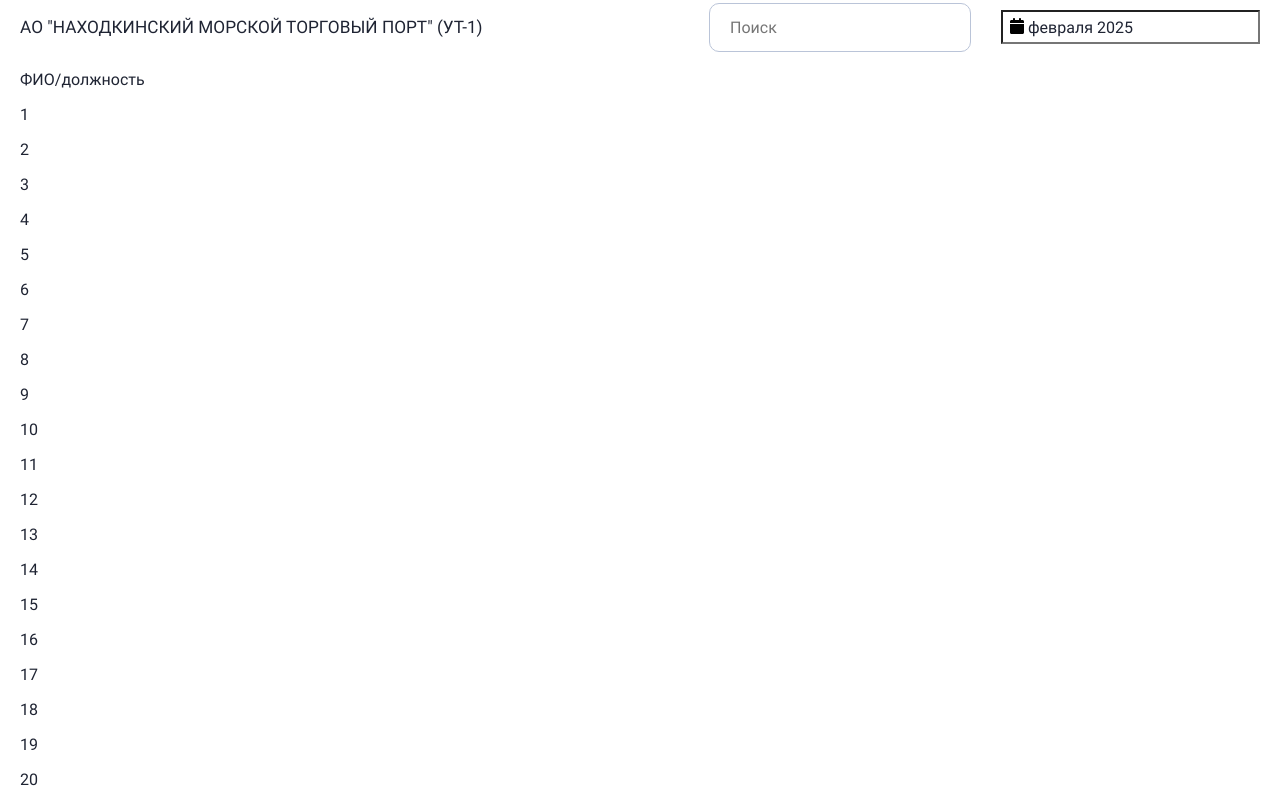
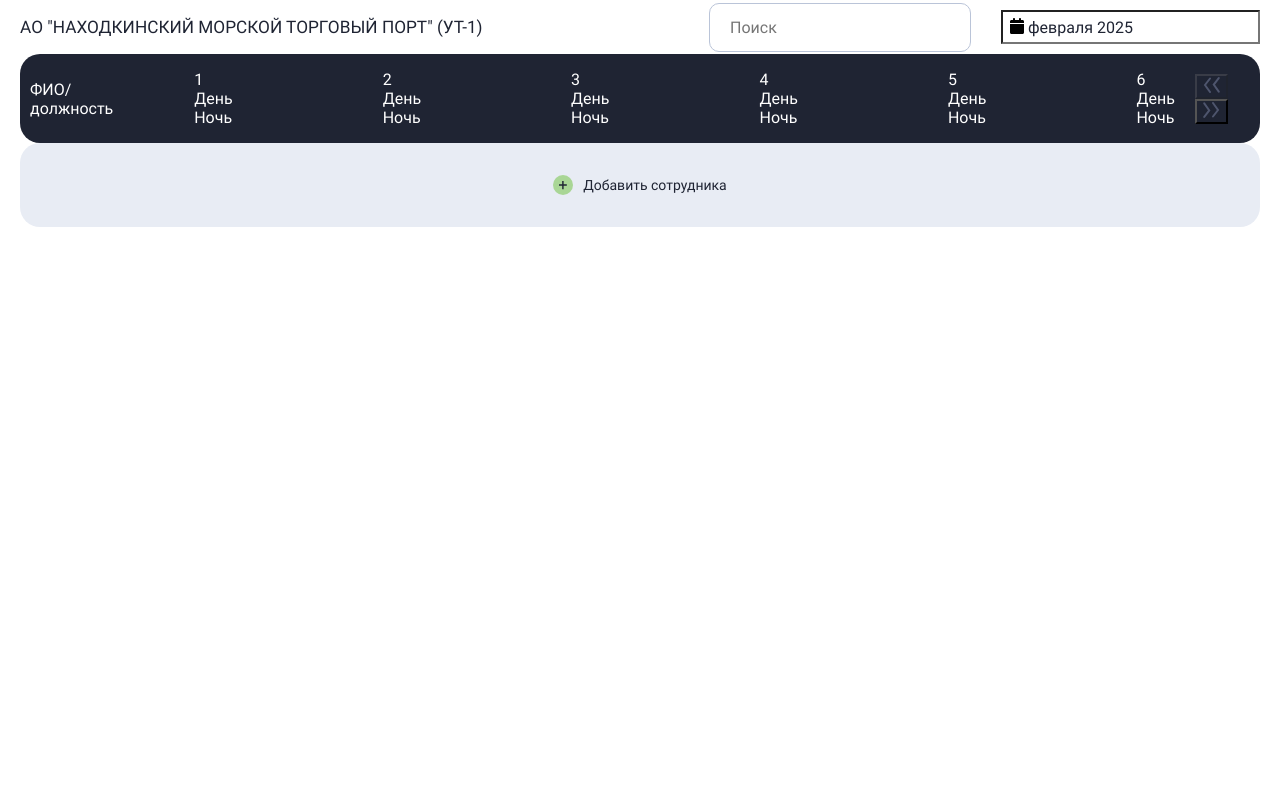
Before and after one commit to kkirrin/client-agencyGIR, a React (Vite) app: page /object/1 in a window 1280 px wide. Shown: the top 800 px of the page. Built offline with nearby package versions, Linux system fonts and the light colour scheme.

Commit message:
feat: добавил логику пролистывания дней

```diff
--- a/src/components/AddWorkwerBtn/style.module.scss
+++ b/src/components/AddWorkwerBtn/style.module.scss
@@ -10,7 +10,7 @@
     padding: 20px;
     width: 100%;
 
-    border-radius: 10px;
+    border-radius: 20px;
     transition: all .5s ease-in-out;
 
 
--- a/src/routes/Object/Object.jsx
+++ b/src/routes/Object/Object.jsx
@@ -1,4 +1,4 @@
-import React from 'react';
+import React, { useState } from 'react';
 import { useParams } from 'react-router-dom';
 import styles from './style.module.scss';
 import { AddWorkerBtn, ComponentDate, ComponentSearch } from '../../components';
@@ -9,11 +9,27 @@
 
 const Object = () => {
   const { id } = useParams();
-
   const object = { id: 1, name: 'АО "Находкинский морской торговый порт" (УТ-1)' };
-
   const numDays = daysInMonth(2, 2025);
   const days = Array.from({ length: numDays }, (_, i) => i + 1);
+  const daysPerPage = 6;
+  const [currentPage, setCurrentPage] = useState(0);
+
+  const startIndex = currentPage * daysPerPage;
+  const endIndex = Math.min(startIndex + daysPerPage, days.length);
+  const displayedDays = days.slice(startIndex, endIndex);
+
+  const handleNext = () => {
+    if (endIndex < days.length) {
+      setCurrentPage(currentPage + 1);
+    }
+  };
+
+  const handlePrevious = () => {
+    if (currentPage > 0) {
+      setCurrentPage(currentPage - 1);
+    }
+  };
 
   return (
     <section className={styles.main_section}>
@@ -25,14 +41,33 @@
             <ComponentDate />
           </div>
         </div>
+
         <div className={styles.table}>
           <div className={styles.table_header}>
-            <p>ФИО/должность</p>
-            {days.map((day) => (
-              <p key={day}>{day}</p>
-            ))}
+            <p className={styles.title_table}>ФИО/должность</p>
+            <ul className={styles.day_list}>
+              {displayedDays.map((day) => (
+                <li key={day}>
+                  <div>{day}</div>
+                  <div>День<br/>Ночь</div>
+                </li>
+              ))}
+            </ul>
+
+             <div className={styles.pagination}>
+              <button onClick={handlePrevious} disabled={currentPage === 0}>
+                <img style={{ rotate: '-180deg'}} src='/next.svg' alt='next' />
+              </button>
+
+              <button onClick={handleNext} disabled={endIndex >= days.length}>
+                  <img src='/next.svg' alt='next' />
+              </button>
+
+
+            </div>
           </div>
         </div>
+
         <div className={styles.add_workers}>
           <AddWorkerBtn />
         </div>
--- a/src/routes/Object/style.module.scss
+++ b/src/routes/Object/style.module.scss
@@ -19,3 +19,34 @@
     @include adaptiv-value("font-size", 20, 15);
     color: var(--main);
 }
+
+.title_table {
+    font-weight: 500;
+}
+
+.table_header {
+    display: flex;
+    align-items: center;
+    padding: 0 10px;
+    gap: 20px;
+
+    background-color: var(--main);
+    border-radius: 20px;
+
+    color: var(--white);
+}
+
+.day_list {
+    display: grid;
+    grid-template-columns: repeat(6, 1fr);
+    gap: 150px;
+}
+
+.day_item {
+    font-weight: 500;
+
+}
+
+.time_list {
+    display: flex;
+}
```
Also changed, not shown: public/next.svg (added).
